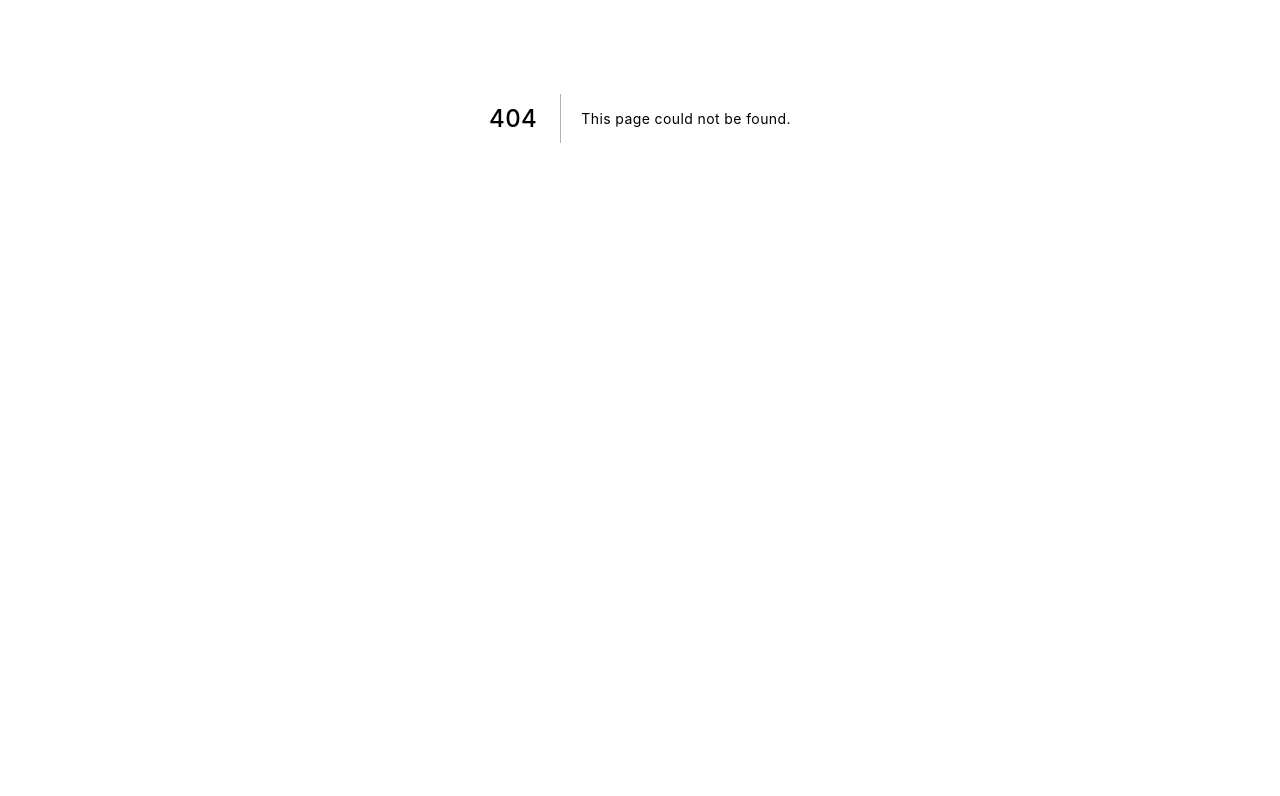
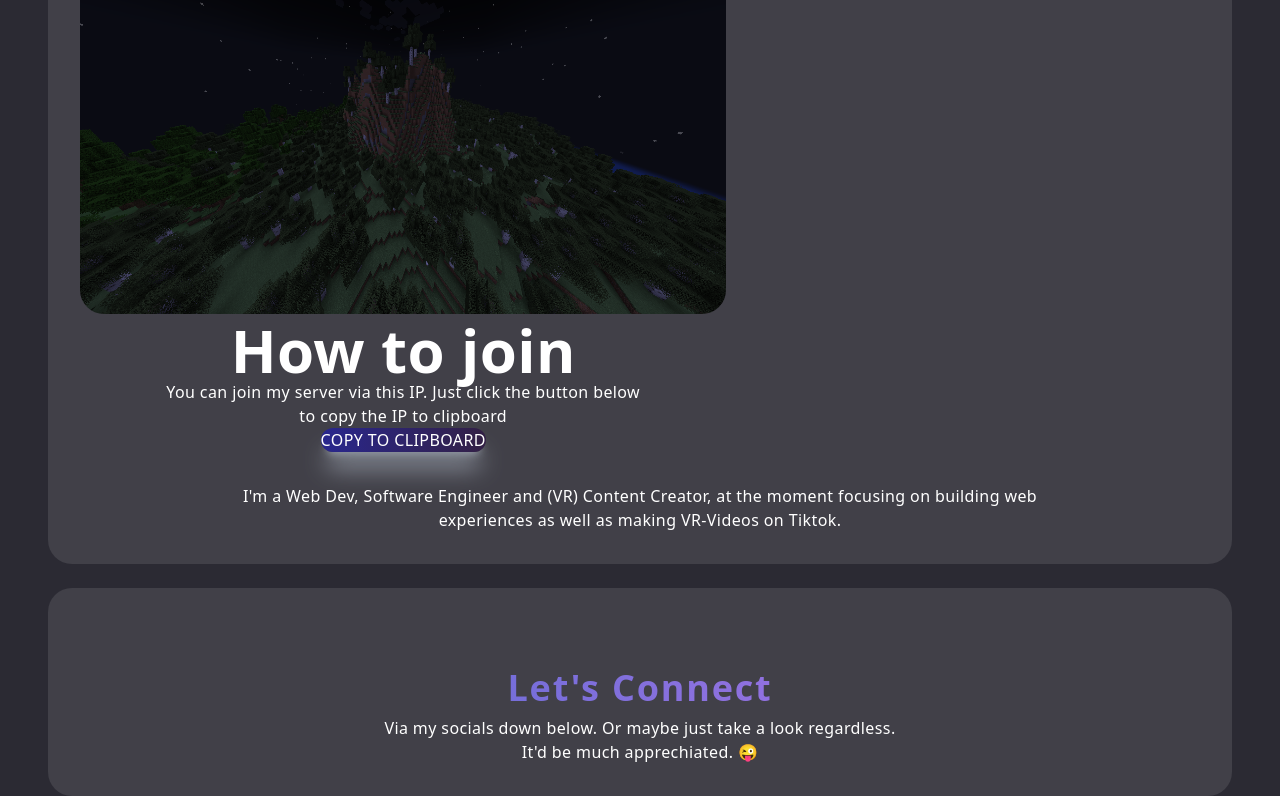
Before and after one commit to Javahound/java-portfolio, a Next.js app: page /mc-server in a window 1280 px wide. Before the commit this address had no page. Shown: the part 282-1078 px from the top of the page. Before the commit the page ends 800 px from the top, so only its background shows below. Built offline with nearby package versions, Linux system fonts and the light colour scheme.

Commit message:
Modify gitignore + Create mc_server page

```diff
--- /dev/null
+++ b/pages/mc-server.tsx
@@ -0,0 +1,56 @@
+import React from "react"
+import Image from "next/image"
+import Link from "next/link"
+import Notiflix from "notiflix"
+import Router from "next/router"
+
+const req = () => {
+    Router.push('/download/mods/mods-required.zip')
+  }
+  const opt = () => {
+    Router.push('/download/mods/mods-optional.zip')
+  }
+  const patch_req = () => {
+    Router.push('/download/mods/mods_patch.zip')
+  }
+  const patch_arch = () => {
+    Router.push('/download/mods/architectury-4.7.78-forge.jar')
+  }
+  const copy_ip = () => {
+    navigator.clipboard.writeText("playmc.land-of-floof.tk:53600")
+    Notiflix.Notify.success('Copied to clipboard. Paste it in the server IP field (Ctrl +V)');
+  }
+
+const MC_Server = () => {
+    return (
+        <>
+            <div className="w-full h-screen text-center">
+                <div className='max-w-[1200px] w-full h-full mx-auto p-2 flex justify-center'>
+                    <div className="mt-40 md:mt-0 lg:mt-40">
+                        <div className="bg-white/10 rounded-3xl py-8">
+                            <div className="block w-full md:flex items-center">
+                                <div className="mt-8 mb-4 px-4 xs:px-8 max-w-[960px] md:w-[50%] lg:w-[60%]">
+                                    <Image src="/banner.png" alt="A picture of my VRC Avatar" width='960' height='540' className="rounded-3xl" />
+                                    <h1>How to join</h1>
+                                    <p>You can join my server via this IP. Just click the button below to copy the IP to clipboard</p>
+                                    <button onClick={copy_ip}>Copy to clipboard</button>
+                                </div>
+                            </div>
+                            <div>
+                                <p className="mt-4 max-w-[75%] m-auto">I&apos;m a Web Dev, Software Engineer and (VR) Content Creator, at the moment focusing on building web experiences as well as making VR-Videos on Tiktok.<br />  </p>
+                            </div>
+                        </div>
+                        <br />
+                        <div className='pt-20 bg-white/10 rounded-3xl py-8'>
+                            <p className='font-bold tracking-wider text-center text-transparent text-4xl bg-clip-text bg-gradient-to-r from-[#576ad2] to-[#b075e7]'>Let&apos;s Connect</p>
+                            <p className="mt-2">Via my socials down below. Or maybe just take a look regardless. <br /> It&apos;d be much apprechiated. 😜</p>
+
+                        </div>
+                    </div>
+                </div>
+            </div>
+        </>
+    )
+}
+
+export default MC_Server
```
Also changed, not shown: 1 other file (tests, documents, lock files or other folders).
